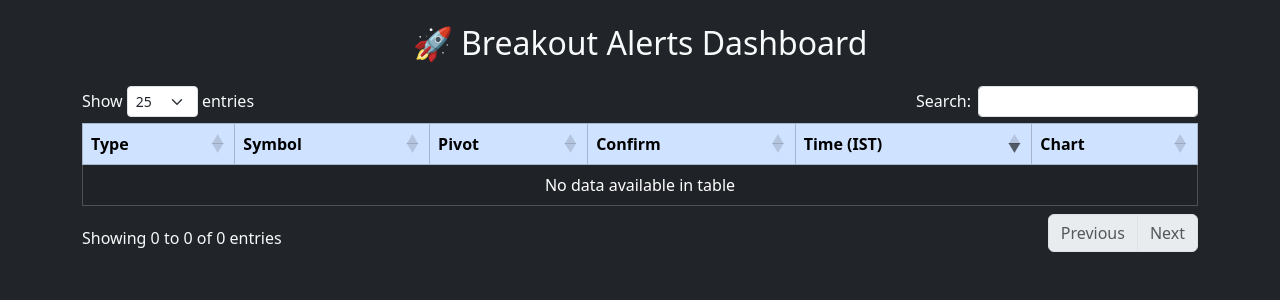
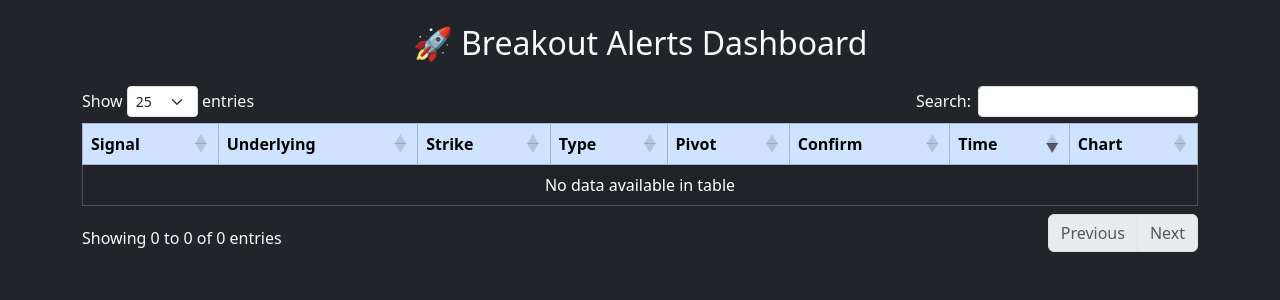
Before and after one commit to 7b809/tv-dual-confirm-alerts, a Flask app: page / in a window 1280 px wide. Shown: the top 300 px of the page. Run offline with Flask 3, Linux system fonts and the light colour scheme; data that the repository does not hold is empty; some libraries are stand-ins or nearby versions.

Commit message:
Auto update

```diff
--- a/templates/index.html
+++ b/templates/index.html
@@ -19,16 +19,17 @@
         <table id="alertsTable" class="table table-dark table-striped table-bordered">
             <thead class="table-primary text-dark">
                 <tr>
+                    <th>Signal</th>
+                    <th>Underlying</th>
+                    <th>Strike</th>
                     <th>Type</th>
-                    <th>Symbol</th>
                     <th>Pivot</th>
                     <th>Confirm</th>
-                    <th>Time (IST)</th>
+                    <th>Time</th>
                     <th>Chart</th>
                 </tr>
             </thead>
-            <tbody>
-            </tbody>
+            <tbody></tbody>
         </table>
     </div>
 </div>
@@ -41,12 +42,27 @@
 <script>
 
 let table = $('#alertsTable').DataTable({
-    order: [[4, "desc"]],
+    order: [[6, "desc"]],
     pageLength: 25
 });
 
-// 🔥 Static Manual Testing Link
+// Manual testing link
 const manualChartLink = "https://www.tradingview.com/chart/NJntjUQW/";
+
+// Function to extract underlying & strike
+function parseSymbol(symbol) {
+    if (!symbol) return { underlying: "", strike: "" };
+
+    const match = symbol.match(/^([A-Z]+)(\d{6})([CP])(\d+)/);
+
+    if (!match) return { underlying: symbol, strike: "" };
+
+    const underlying = match[1];
+    const optionType = match[3] === "C" ? "CE" : "PE";
+    const strike = match[4] + " " + optionType;
+
+    return { underlying, strike };
+}
 
 function loadAlerts() {
     fetch('/api/alerts')
@@ -57,11 +73,25 @@ function loadAlerts() {
 
             data.forEach(alert => {
 
-                let badgeColor = (alert.type && alert.type.includes("CE")) ? "bg-success" : "bg-info";
+                const parsed = parseSymbol(alert.current_symbol);
+
+                // Build clear signal message
+                let signalText = "";
+                let signalColor = "bg-info";
+
+                if (alert.ce_status === "RISING") {
+                    signalText = "CE RISING → BUY";
+                    signalColor = "bg-success";
+                } else if (alert.pe_status === "RISING") {
+                    signalText = "PE RISING → BUY";
+                    signalColor = "bg-primary";
+                }
 
                 table.row.add([
-                    `<span class="badge ${badgeColor}">${alert.type || ""}</span>`,
-                    alert.current_symbol || "",
+                    `<span class="badge ${signalColor}">${signalText}</span>`,
+                    parsed.underlying,
+                    parsed.strike,
+                    alert.type || "",
                     alert.pivot_price || "",
                     alert.confirm_price || "",
                     alert.confirm_time || "",
```
